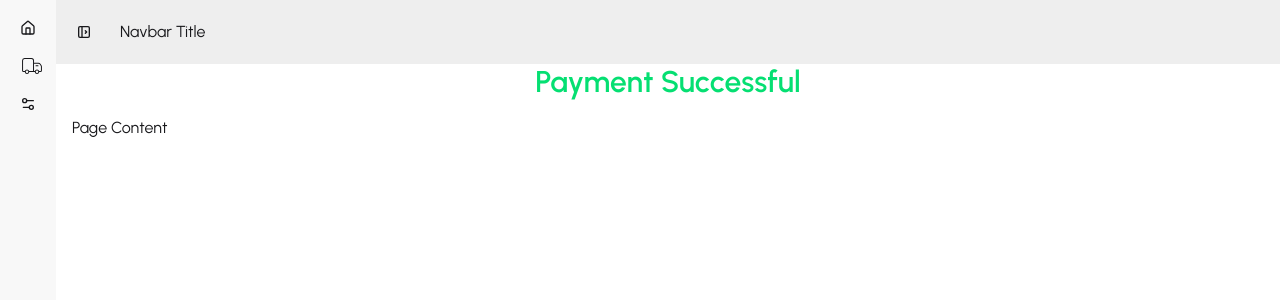
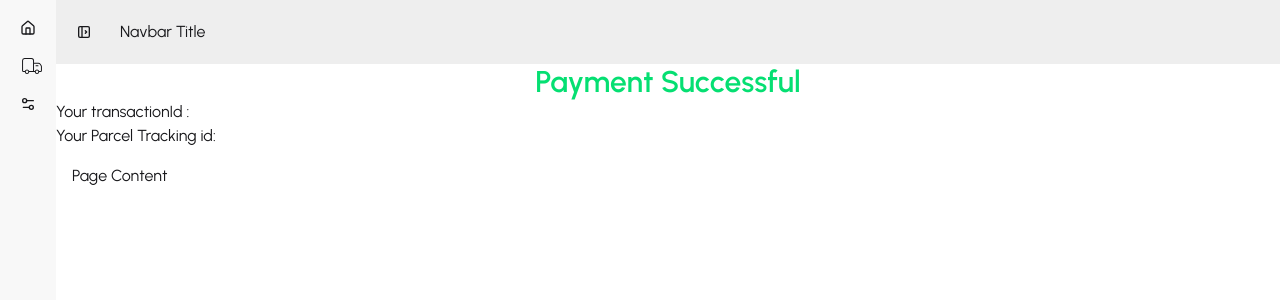
Before and after one commit to mehedihasanshohan/motiar-store-client, a React (Vite) app: page /dashboard/payment-success in a window 1280 px wide. Shown: the top 300 px of the page. Built offline with nearby package versions, Linux system fonts and the light colour scheme; no server answers; sample sign-in values are in the browser's storage.

Commit message:
Generate Tracking Id and store with parce

```diff
--- a/src/pages/dashboard/PaymentSuccess.jsx
+++ b/src/pages/dashboard/PaymentSuccess.jsx
@@ -1,10 +1,10 @@
-import React, { useEffect } from 'react'
+import React, { useEffect, useState } from 'react'
 import { useSearchParams } from 'react-router'
 import useAxiosSecure from './../../hooks/useAxiosSecure';
 
 const PaymentSuccess = () => {
   const [ searchParams ] = useSearchParams();
-  const sessionId = searchParams.get('session_id');
+  const [paymentInfo, setPaymentInfo] = useState({});  const sessionId = searchParams.get('session_id');
   const axiosSecure = useAxiosSecure();
   console.log(sessionId);
 
@@ -13,6 +13,10 @@ const PaymentSuccess = () => {
       axiosSecure.patch(`/payment-success?session_id=${sessionId}`)
       .then(res => {
         console.log(res.data);
+        setPaymentInfo({
+          transactionId: res.data.transactionId,
+          trackingID : res.data.trackingID
+        })
       })
     }
   },[sessionId, axiosSecure])
@@ -21,6 +25,8 @@ const PaymentSuccess = () => {
   return (
     <div>
       <h2 className='text-green-400 font-semibold text-center text-3xl'>Payment Successful</h2>
+      <p>Your transactionId : {paymentInfo.transactionId}</p>
+      <p>Your Parcel Tracking id: {paymentInfo.trackingID}</p>
     </div>
   )
 }
```
